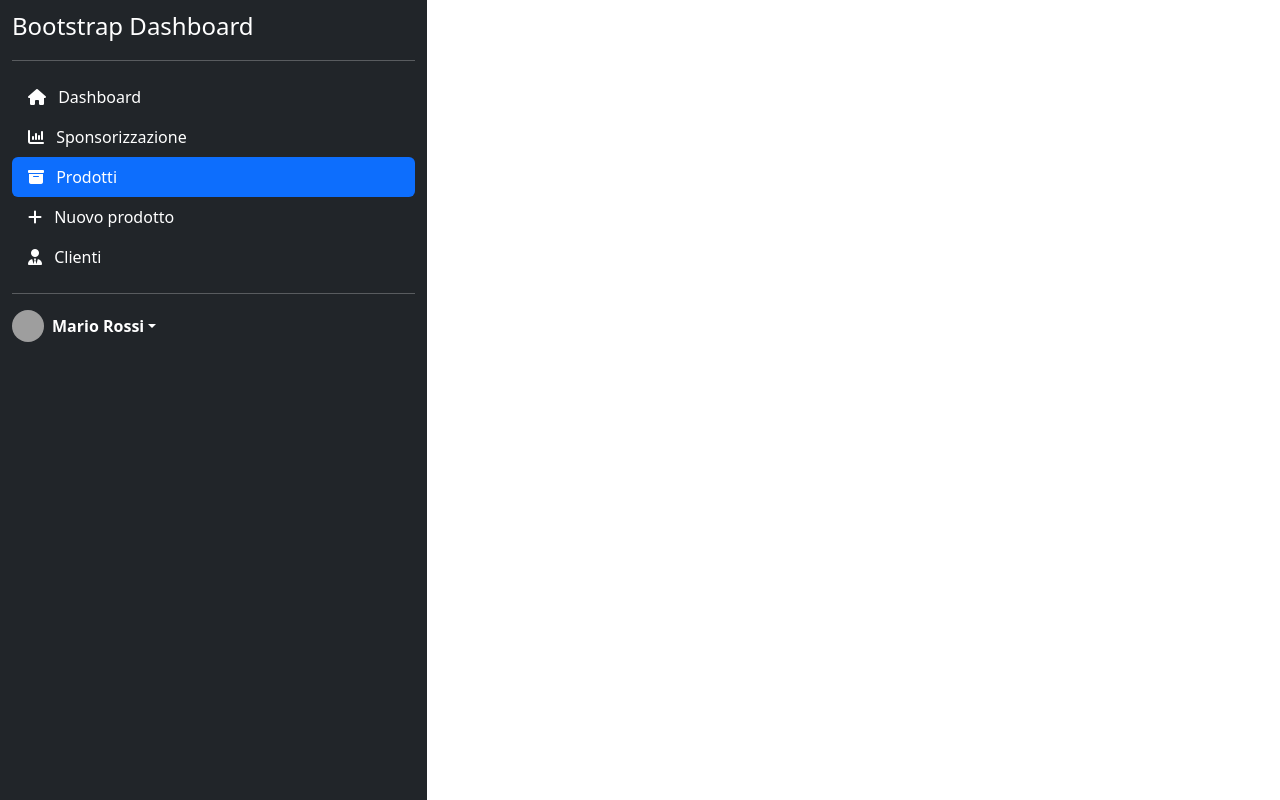
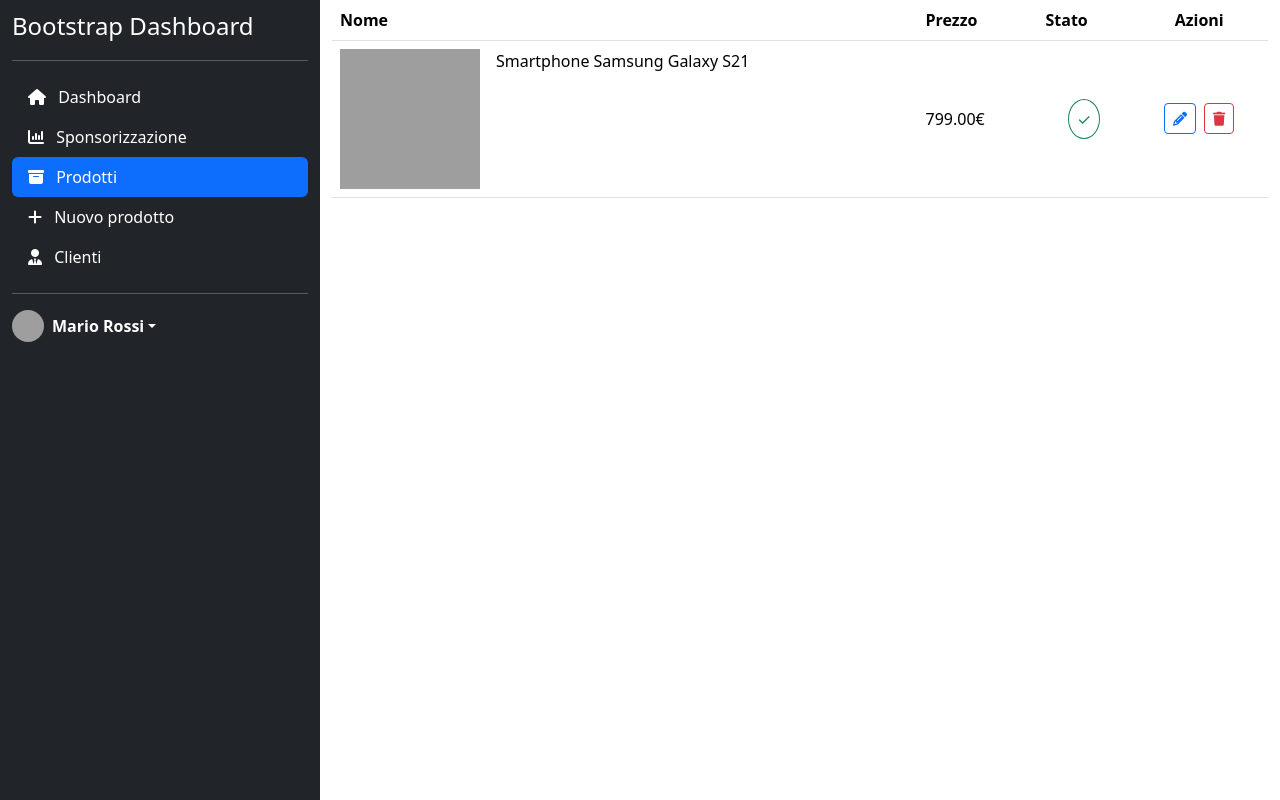
Before and after one commit to LucaCavatassi/html-css-bootstrap-dashboard, a plain HTML site: page product.html in a window 1280 px wide. Drawn offline with nearby package versions, Linux system fonts and the light colour scheme; grey boxes are pictures that could not be loaded.

Commit message:
feat:first row table responsive

```diff
--- a/product.html
+++ b/product.html
@@ -11,9 +11,11 @@
     <link rel="stylesheet" href="https://cdnjs.cloudflare.com/ajax/libs/font-awesome/6.5.1/css/all.min.css" integrity="sha512-DTOQO9RWCH3ppGqcWaEA1BIZOC6xxalwEsw9c2QQeAIftl+Vegovlnee1c9QX4TctnWMn13TZye+giMm8e2LwA==" crossorigin="anonymous" referrerpolicy="no-referrer" />
 </head>
 <body>
+  <div class="container-fluid px-0 d-md-flex">
     <!-- HEADER -->
-    <header>
-      <nav class="navbar d-md-none bg-dark navbar-dark">
+    <header class="d-md-inline-block bg-dark col-md-3">
+      <!-- NAVBAR -->
+      <nav class="navbar d-md-none navbar-dark">
       <div class="container-fluid">
           <!-- LOGO -->
           <a class="navbar-brand" href="#">Bootstrap Dashboard</a>
@@ -80,11 +82,12 @@
           <!-- /HIDDEN NAV -->
       </div>
       </nav>
+      <!-- /NAVBAR -->
 
       <!-- SIDEBAR -->
       <div class="container-fluid">
           <div class="row d-none d-md-block">
-              <div class="col-4 text-bg-dark min-vh-100">
+              <div class="col-12 text-bg-dark min-vh-100">
                   <div class="d-flex flex-column flex-shrink-0 py-2">
 
                       <!-- LOGO -->
@@ -99,7 +102,7 @@
                       <ul class="nav nav-pills flex-column mb-auto">
                       <li class="nav-item">
                           <a href="#" class="nav-link text-white">
-                              <span class="me-2">
+                              <span class="me-2 fs-6">
                                   <i class="fa-solid fa-house"></i>
                               </span>
                               Dashboard
@@ -169,8 +172,71 @@
   </header>
     <!-- /HEADER -->
 
+    <!-- MAIN -->
+    <!-- TABLE -->
+    <section class="flex-lg-grow-1">
+      <div class="container">
+        <div class="row">
+          <div class="col-12">
+            <table class="table table-responsive table-hover">
+              <!-- HEAD -->
+              <thead>
+                <tr class="fs-6 gx-5">
+                  <th colspan="2" scope="col">Nome</th>
+                  <th class="d-none d-sm-table-cell">Prezzo</th>
+                  <th class="d-none d-md-table-cell">Stato</th>
+                  <th scope="col" class="text-center">Azioni</th>
+                </tr>
+              </thead>
+              <!-- /HEAD -->
 
+              <!-- BODY -->
+              <tbody class="gx-5">
+                <!-- ROW -->
+                <tr>
+                  <td class="col-2"><img class="img-fluid" src="https://picsum.photos/200" alt=""></td>
+                  <td class="fs-6 fw-medium">Smartphone Samsung Galaxy S21</td>
+                  <td class="d-none d-sm-table-cell align-middle">799.00€</td>
+                  <td class="d-none d-md-table-cell align-middle text-center text-success"><span class="border border-success rounded-circle py-2 px-2">&checkmark;</span></td>
+                  <td class="align-middle text-center">
+                    <div class="d-flex gap-2 h-100 align-items-center justify-content-center">
+                      <!-- BUTTONS -->
+                      <button type="button" class="btn btn-outline-primary btn-sm"><i class="fa-solid fa-pencil"></i></button>
+                      <button type="button" class="btn btn-outline-danger btn-sm" data-bs-toggle="modal" data-bs-target="#deleteProduct"><i class="fa-solid fa-trash"></i></button>
+                      <!-- /BUTTONS -->
 
+                      <!-- MODAL -->
+                      <div class="modal fade" id="deleteProduct" data-bs-backdrop="static" data-bs-keyboard="false" tabindex="-1" aria-labelledby="deleteProductLabel" aria-hidden="true">
+                        <div class="modal-dialog modal-dialog-centered">
+                          <div class="modal-content">
+                            <div class="modal-body text-center">
+                              <h5 class="mb-1">Elimina prodotto</h5>
+                              <span class="fs-6">L'eliminazione sarà irreversibile sei sicuro?</span>
+                            </div>
+                            <div class="modal-footer justify-content-around py-0 px-2">
+                              <button type="button" class="btn text-primary fw-bold">Si, continua</button>
+                              <div class="vr m-0"></div>
+                              <button type="button" class="btn text-primary" data-bs-dismiss="modal">Annulla</button>
+                            </div>
+                          </div>
+                        </div>
+                      </div>
+                      <!-- /MODAL -->
+                    </div>
+                  </td>
+                </tr>
+                <!-- /ROW -->
+              </tbody>
+              <!-- /BODY -->
+            </table>
+          </div>
+        </div>
+      </div>
+    </section>
+    <!-- /TABLE -->
+
+    <!-- /MAIN -->
+  </div>
     <!-- JAVASCRIPT -->
     <script src="https://cdn.jsdelivr.net/npm/bootstrap@5.3.3/dist/js/bootstrap.bundle.min.js" integrity="sha384-YvpcrYf0tY3lHB60NNkmXc5s9fDVZLESaAA55NDzOxhy9GkcIdslK1eN7N6jIeHz" crossorigin="anonymous"></script>
 </body>
```
Also changed, not shown: new_product.html (+11 -7 lines), sponsorship.html (+10 -6 lines). Lines whose indentation alone changed are shown as unchanged.
